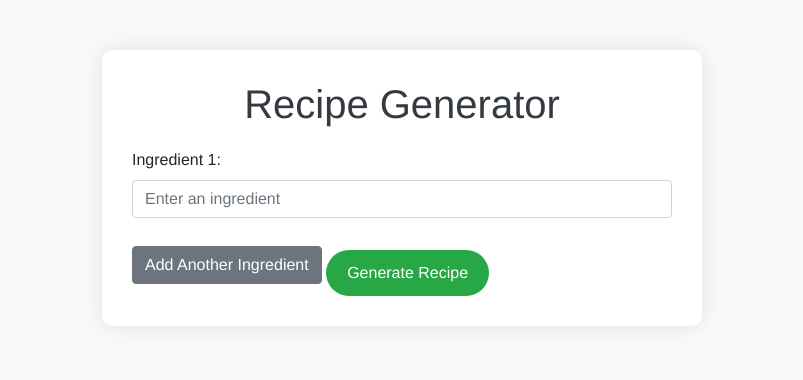
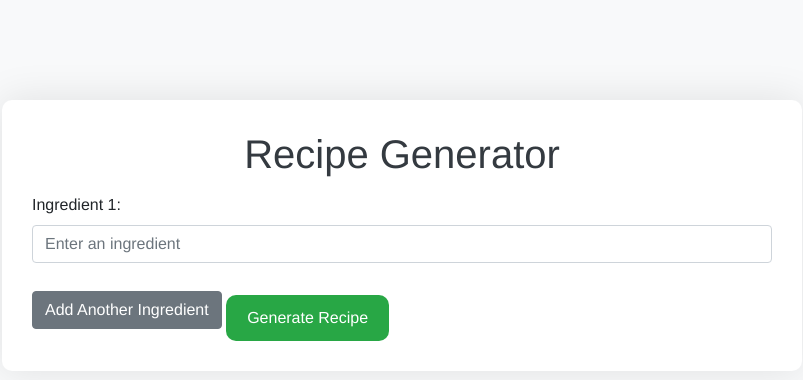
Before and after one commit to aemckenna/AIRecipeMaker, a Flask app: page / in a window 1280 px wide. Shown: the top 380 px of the page, without its empty margins (238-1041 px from the left). Run offline with Flask 3, Linux system fonts and the light colour scheme; some libraries are stand-ins or nearby versions.

Commit message:
html updates

```diff
--- a/templates/index.html
+++ b/templates/index.html
@@ -3,32 +3,32 @@
 <head>
     <meta charset="utf-8">
     <meta name="viewport" content="width=device-width, initial-scale=1, shrink-to-fit=no">
-    <title>Recipe Generator</title>
+    <title>RECIPE GENERATOR</title>
     <!-- Bootstrap CSS -->
     <link href="https://stackpath.bootstrapcdn.com/bootstrap/4.5.2/css/bootstrap.min.css" rel="stylesheet">
     <style>
         body {
             font-family: 'Helvetica', 'Arial', sans-serif;
             background-color: #f8f9fa;
-            padding-top: 50px;
+            padding-top: 100px;
         }
         .container {
-            max-width: 600px;
+            max-width: 800px;
             background: white;
             padding: 30px;
             border-radius: 10px;
-            box-shadow: 0 0 20px rgba(0, 0, 0, 0.1);
+            box-shadow: 0 0 40px rgba(0, 0, 0, 0.1);
         }
         h1 {
             font-size: 2.5rem;
-            margin-bottom: 20px;
+            margin-bottom: 2%;
             color: #343a40;
             text-align: center;
         }
         .btn-custom {
             background-color: #28a745;
             color: white;
-            border-radius: 25px;
+            border-radius: 10px;
             padding: 10px 20px;
         }
         .btn-custom:hover {
```
